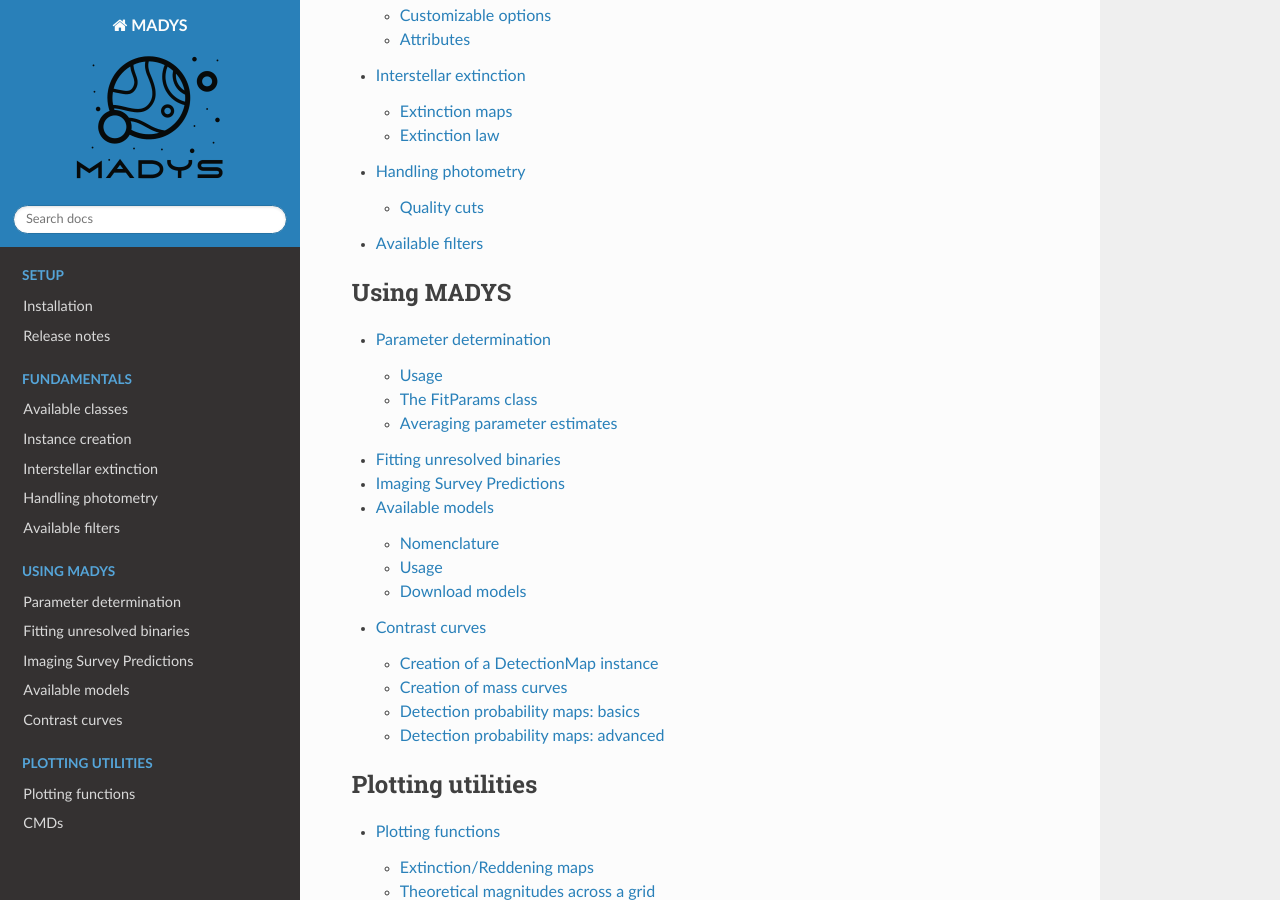
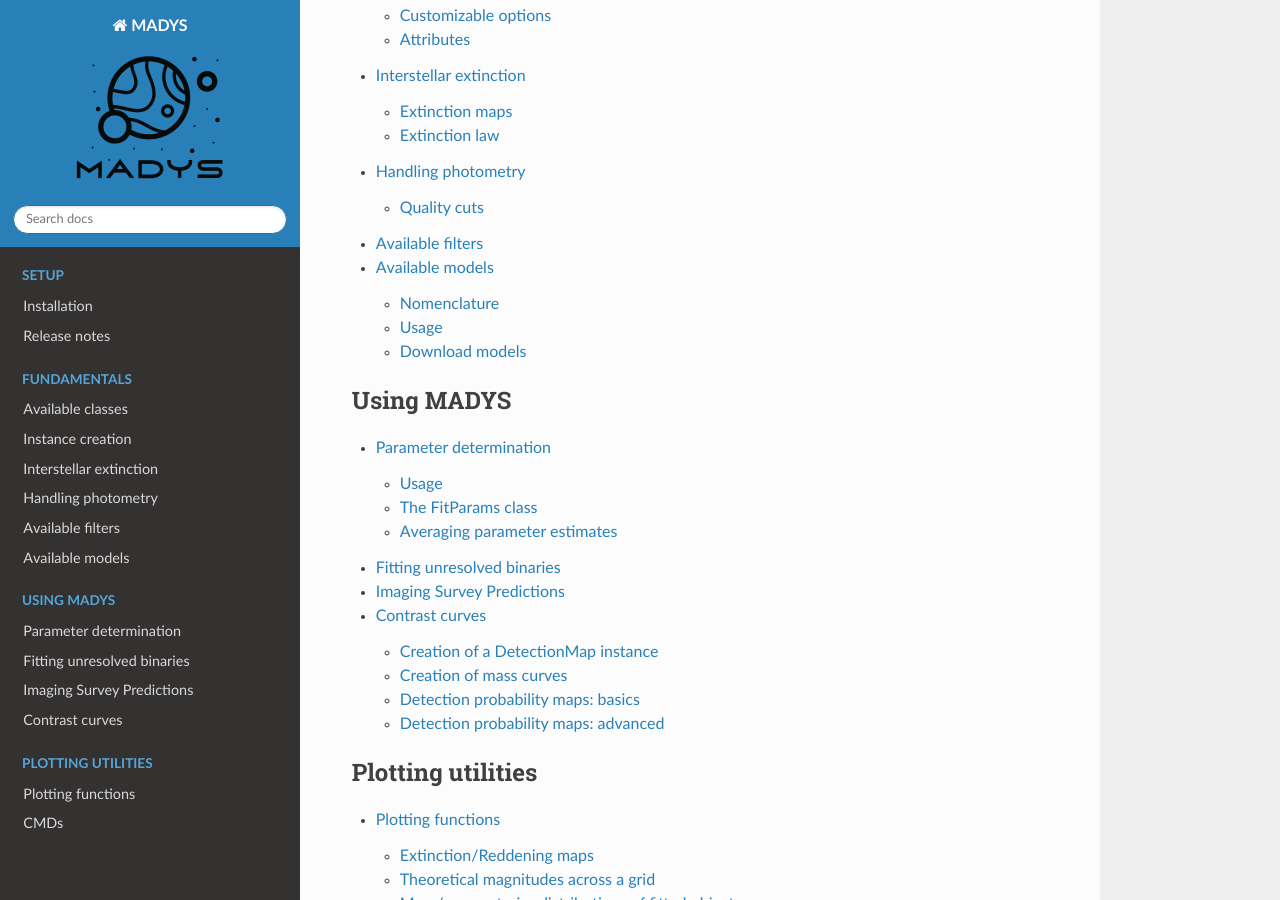
Before and after one commit to vsquicciarini/madys, a Sphinx documentation site: the page built from docs/source/index.rst, in a window 1280 px wide and 900 px high, scrolled down 2155 px. Built offline with Sphinx 7.4.7 and the Read the Docs theme 3.1.0, drawn with Linux system fonts in a browser that asks for light colours; part of the change alters nothing that is shown.

```diff
--- a/docs/source/index.rst
+++ b/docs/source/index.rst
@@ -84,6 +84,7 @@ Contents
    extinction_model
    photometric_quality
    available_filters
+   available_models
 
 .. toctree::
    :maxdepth: 2
@@ -92,7 +93,6 @@ Contents
    computation_run
    binary_systems
    imaging_predictions
-   available_models
    contrast_curves
 
 .. toctree::
```
